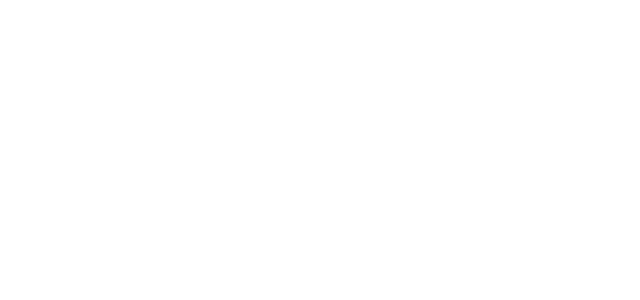
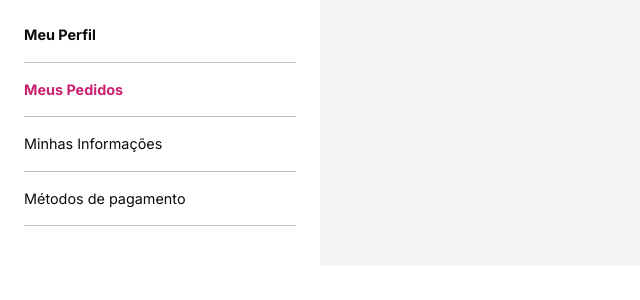
Before and after one commit to GT-ProjectFrontEnd/dripstore-front, a React (Vite) app: page / in a window 1280 px wide. Shown: the top 300 px of the page, without its empty margins (0-640 px from the left). Built offline with nearby package versions, Linux system fonts and the light colour scheme.

Commit message:
Criação e estilização do aside com opções da sessão meus pedidos.

```diff
--- a/src/App.jsx
+++ b/src/App.jsx
@@ -1,10 +1,11 @@
 import './App.css'
+import { MeusPedidos } from './components/MeusPedidos/MeusPedidos'
 
 export function App() {
 
   return (
     <>
-
+      <MeusPedidos />
     </>
   )
 }
--- /dev/null
+++ b/src/components/MeusPedidos/MeusPedidos.css
@@ -0,0 +1,24 @@
+.meus-pedidos {
+    background-color: #F5F5F5;
+}
+
+a {
+    text-decoration: none;
+    color: #0b0b0b;
+}
+
+#menu-pedidos {
+    width: 20rem;
+    background-color: #FFFFFF;
+    padding: 1.5rem;
+    font-size: 0.9rem;
+    font-family: 'Inter', sans-serif;
+}
+
+.menu-opcoes {
+    font-weight: 700;
+}
+
+#menu-opcoes1 {
+    color: #C92071;
+}
--- /dev/null
+++ b/src/components/MeusPedidos/MeusPedidos.jsx
@@ -0,0 +1,40 @@
+
+import './MeusPedidos.css'
+
+export function MeusPedidos() {
+
+    return (
+        <>
+            <div className='meus-pedidos'>
+
+                <aside id='menu-pedidos'>
+                    <a href="#">
+                        <p className='menu-opcoes'>Meu Perfil</p>
+                        <hr />
+                    </a>
+
+                    <a href="#">
+                        <p className='menu-opcoes' id='menu-opcoes1'>Meus Pedidos</p>
+                        <hr />
+                    </a>
+
+                    <a href="#">
+                        <p>Minhas Informações</p>
+                        <hr />
+                    </a>
+
+                    <a href="#">
+                        <p>Métodos de pagamento</p>
+                        <hr />
+                    </a>
+                </aside>
+
+                <section>
+
+                </section>
+
+            </div>
+
+        </>
+    )
+}
```
